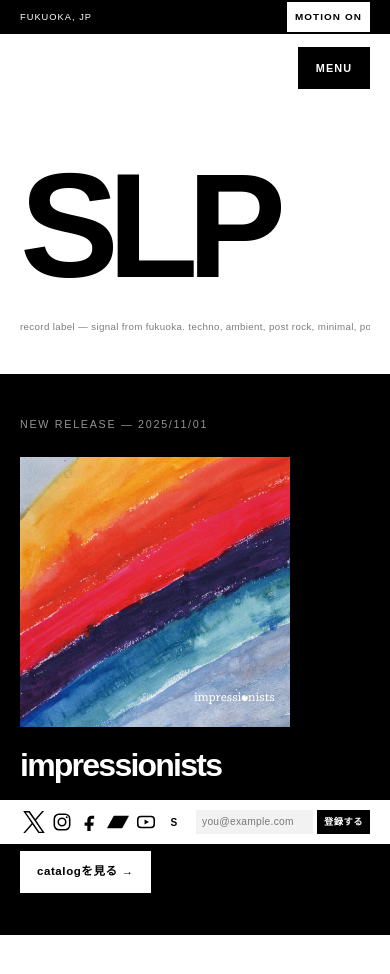
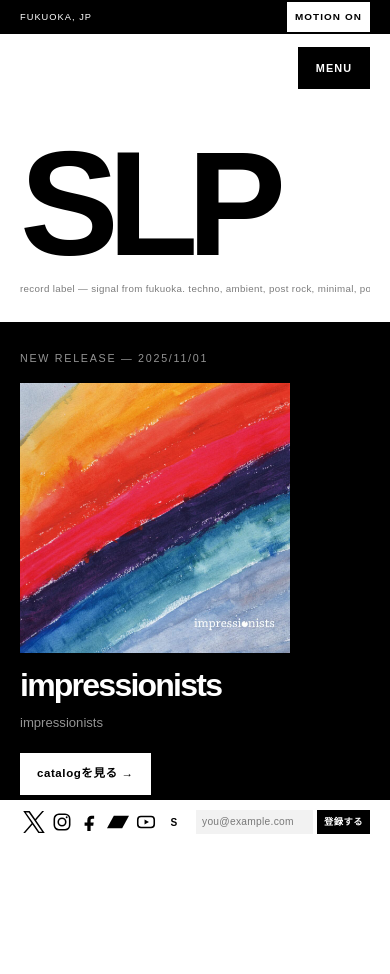
Before and after one commit to roastia/slp-website, a Next.js app: page / in a window 390 px wide. Shown: the top 974 px of the page. After the commit the page ends 867 px from the top, so only its background shows below. Built offline with nearby package versions, Linux system fonts and the light colour scheme; a web font is replaced by a local one.

Commit message:
ホームページ全体の余白をコンパクトに調整

```diff
--- a/app/globals.css
+++ b/app/globals.css
@@ -150,7 +150,7 @@ nav.site a:active{transform:scale(.94);}
 }
 
 /* ---------- home hero ---------- */
-.hero{padding-top:clamp(56px,9vw,118px);padding-bottom:clamp(34px,5vw,62px);}
+.hero{padding-top:clamp(40px,6.5vw,84px);padding-bottom:clamp(22px,3.5vw,42px);}
 .hero h1{
   margin:0;
   font-size:clamp(7rem,21vw,17rem);
@@ -164,7 +164,7 @@ nav.site a:active{transform:scale(.94);}
 }
 .hero:hover h1{letter-spacing:-.065em;}
 .hero .sub{
-  margin:clamp(34px,5vw,58px) 0 0;
+  margin:clamp(20px,3vw,36px) 0 0;
   overflow-x:auto;
   color:var(--ink);
   font-size:clamp(.62rem,.9vw,.82rem);
@@ -187,16 +187,16 @@ nav.site a:active{transform:scale(.94);}
 .page-header p{margin:28px 0 0;font-size:.82rem;letter-spacing:.025em;opacity:.52;}
 
 /* ---------- latest release ---------- */
-.latest{overflow:hidden;background:var(--ink);color:var(--paper);padding:clamp(42px,6vw,72px) 0;}
+.latest{overflow:hidden;background:var(--ink);color:var(--paper);padding:clamp(28px,4vw,48px) 0;}
 .latest .eyebrow{
-  margin:0 0 24px;
+  margin:0 0 16px;
   color:var(--paper);
   font-size:.67rem;
   font-weight:500;
   letter-spacing:.16em;
   opacity:.58;
 }
-.latest-grid{display:grid;grid-template-columns:minmax(180px,280px) 1fr;gap:clamp(32px,6vw,80px);align-items:center;}
+.latest-grid{display:grid;grid-template-columns:minmax(180px,280px) 1fr;gap:clamp(24px,4vw,52px);align-items:center;}
 .latest-grid img{
   display:block;
   width:100%;
@@ -213,7 +213,7 @@ nav.site a:active{transform:scale(.94);}
   line-height:.88;
   overflow-wrap:anywhere;
 }
-.latest .artist{margin:22px 0 30px;font-size:.82rem;opacity:.58;}
+.latest .artist{margin:14px 0 20px;font-size:.82rem;opacity:.58;}
 .latest .artist a{text-decoration:none;transition:opacity var(--fast) ease;}
 .latest .artist a:hover{opacity:.7;text-decoration:underline;}
 .latest a.cta,.contact .mail{
@@ -517,10 +517,10 @@ footer.site .copyright{padding:5px 0;opacity:.48;}
   nav.site ::selection{background:var(--paper);color:var(--ink);}
   nav.site a{min-height:48px;padding:13px 10px;color:var(--paper);font-size:1rem;}
   nav.site a:hover,nav.site a.current{background:var(--paper);color:var(--ink);}
-  .hero{padding-top:74px;padding-bottom:40px;}
+  .hero{padding-top:52px;padding-bottom:26px;}
   .hero h1{font-size:clamp(6.8rem,38vw,10.5rem);line-height:.68;}
-  .hero .sub{margin-top:42px;font-size:.61rem;}
-  .latest-grid{grid-template-columns:minmax(130px,.72fr) 1fr;gap:24px;align-items:end;}
+  .hero .sub{margin-top:26px;font-size:.61rem;}
+  .latest-grid{grid-template-columns:minmax(130px,.72fr) 1fr;gap:18px;align-items:end;}
   .latest h2{font-size:clamp(2rem,8vw,3.4rem);}
   .about-grid{grid-template-columns:1fr;}
   .about .section-label{margin-bottom:4px;}
@@ -577,10 +577,10 @@ footer.site .copyright{padding:5px 0;opacity:.48;}
 }
 
 @media (max-height:700px) and (min-width:821px){
-  .hero{padding-top:48px;padding-bottom:34px;}
+  .hero{padding-top:34px;padding-bottom:22px;}
   .hero h1{font-size:min(19vw,12.5rem);}
-  .hero .sub{margin-top:30px;}
-  .latest{padding-top:36px;padding-bottom:36px;}
+  .hero .sub{margin-top:20px;}
+  .latest{padding-top:24px;padding-bottom:24px;}
 }
 
 @media (pointer:coarse){
```
